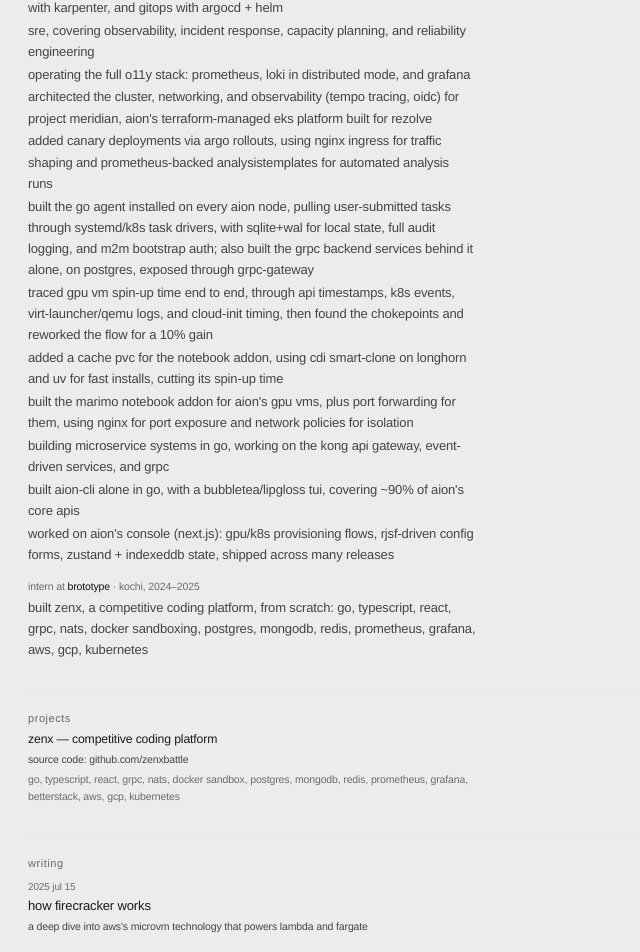
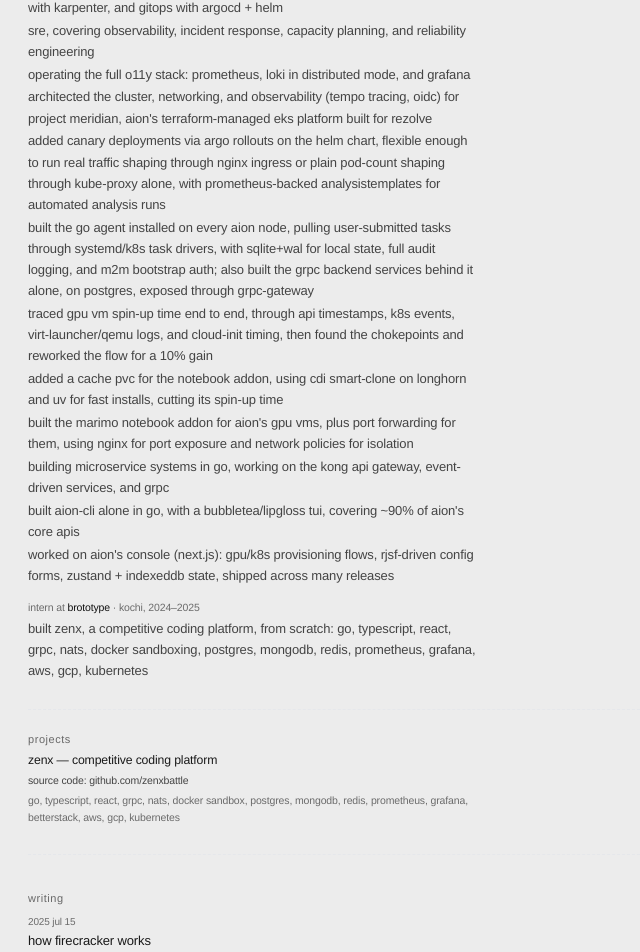
Before and after one commit to lijuuu/me, a React (Vite) app: page / in a window 1280 px wide. Shown: the part 335-1287 px from the top of the page, without its empty margins (0-640 px from the left). Built offline with nearby package versions, Linux system fonts and the light colour scheme.

Commit message:
add breathing room above the writing section
also corrected the canary bullet: it's on the helm chart, and can shape
traffic either through nginx ingress or plain pod-count via kube-proxy
alone, not nginx only.

Signed-off-by: liju thomas <lijuuu@users.noreply.github.com>

```diff
--- a/src/data/site.ts
+++ b/src/data/site.ts
@@ -28,7 +28,7 @@
         "sre, covering observability, incident response, capacity planning, and reliability engineering",
         "operating the full o11y stack: prometheus, loki in distributed mode, and grafana",
         "architected the cluster, networking, and observability (tempo tracing, oidc) for project meridian, aion's terraform-managed eks platform built for rezolve",
-        "added canary deployments via argo rollouts, using nginx ingress for traffic shaping and prometheus-backed analysistemplates for automated analysis runs",
+        "added canary deployments via argo rollouts on the helm chart, flexible enough to run real traffic shaping through nginx ingress or plain pod-count shaping through kube-proxy alone, with prometheus-backed analysistemplates for automated analysis runs",
         "built the go agent installed on every aion node, pulling user-submitted tasks through systemd/k8s task drivers, with sqlite+wal for local state, full audit logging, and m2m bootstrap auth; also built the grpc backend services behind it alone, on postgres, exposed through grpc-gateway",
         "traced gpu vm spin-up time end to end, through api timestamps, k8s events, virt-launcher/qemu logs, and cloud-init timing, then found the chokepoints and reworked the flow for a 10% gain",
         "added a cache pvc for the notebook addon, using cdi smart-clone on longhorn and uv for fast installs, cutting its spin-up time",
--- a/src/pages/Home.tsx
+++ b/src/pages/Home.tsx
@@ -223,7 +223,7 @@
         </p>
       </section>
 
-      <section className="flex flex-col gap-2 pt-6 border-t border-dashed border-black/12">
+      <section className="flex flex-col gap-2 pt-10 border-t border-dashed border-black/12">
         <h2 className="text-[11px] text-[#111111]/60 lowercase font-medium tracking-wider">writing</h2>
         <div className="flex flex-col gap-3">
         {projects.map(({ meta }) => (
```
